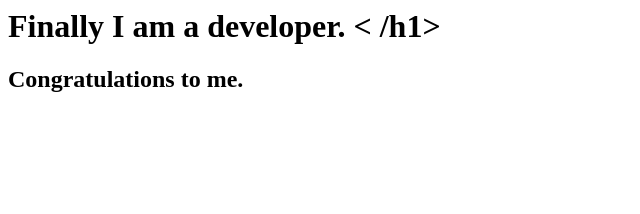
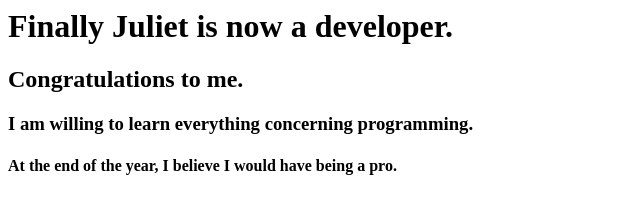
Before and after one commit to Pafrankmedia/Optimistic, a plain HTML site: page Index.html in a window 1280 px wide. Shown: the whole page, without its empty margins (0-640 px from the left). Drawn offline with Linux system fonts and the light colour scheme.

Commit message:
Third commit

```diff
--- a/Index.html
+++ b/Index.html
@@ -1,2 +1,4 @@
-<h1> Finally I am a developer. < /h1>
+<h1> Finally Juliet is now a developer. </h1>
 <h2> Congratulations to me. </h2>
+<h3> I am willing to learn everything concerning programming. </h3>
+<h4> At the end of the year, I believe I would have being a pro. </h4>
```
